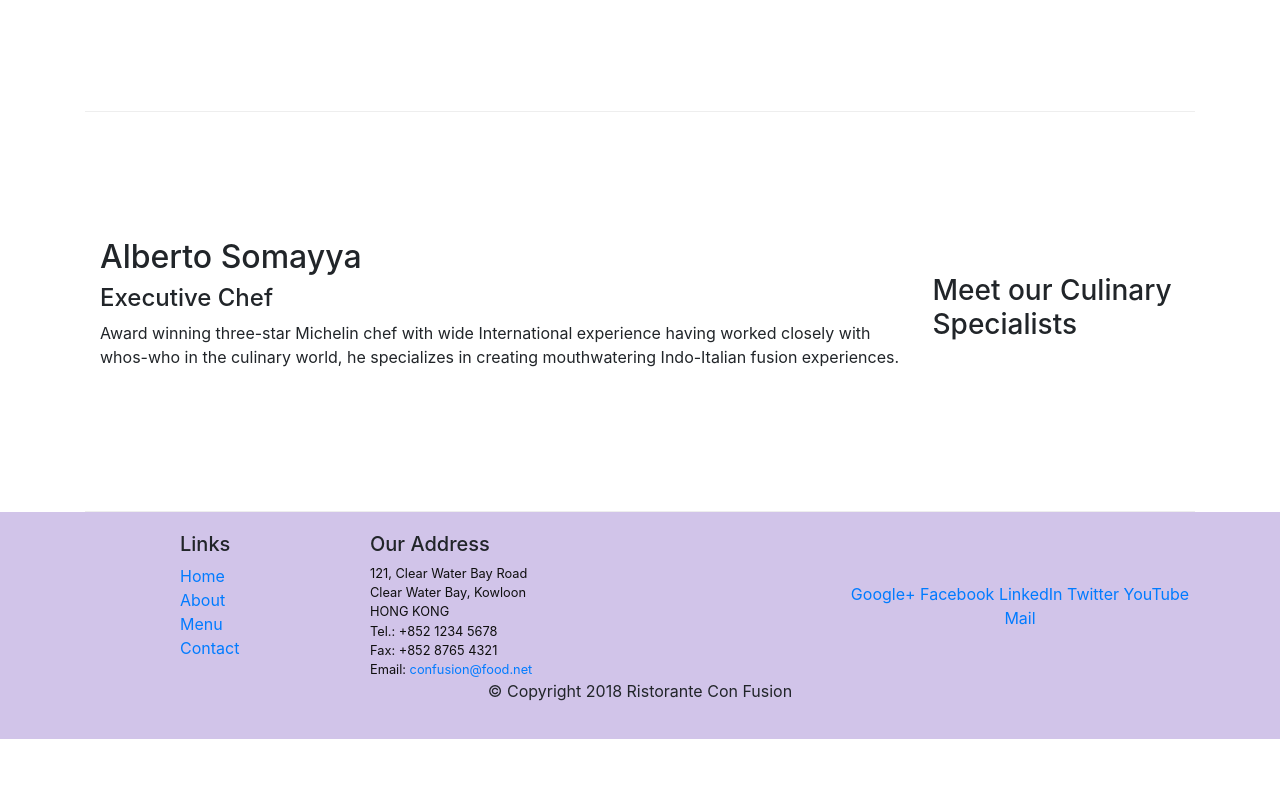
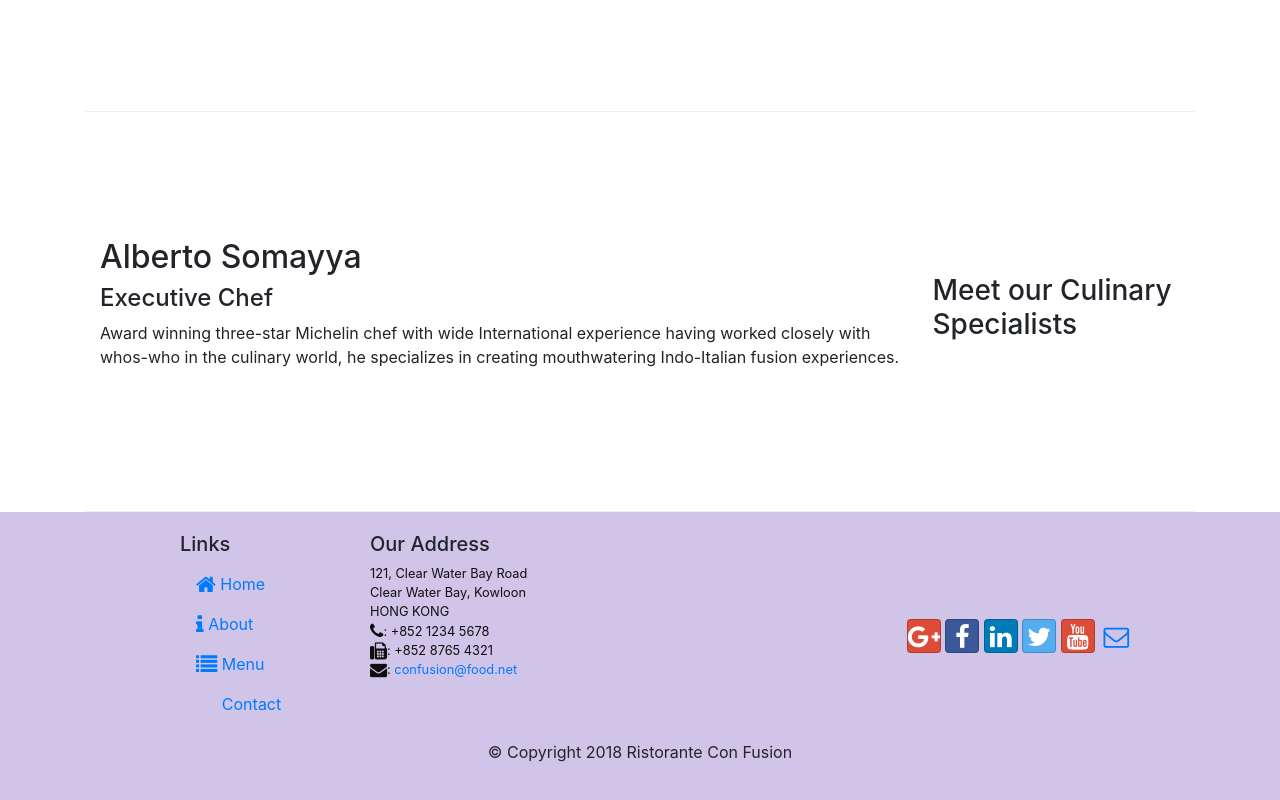
Before and after one commit to CoalterIO/ConFusion, a website: page index.html in a window 1280 px wide. Shown: the part 1022-1822 px from the top of the page. Before the commit the page ends 1761 px from the top, so only its background shows below. Drawn offline with nearby package versions, Linux system fonts and the light colour scheme.

Commit message:
Icon Fonts

```diff
--- a/css/styles.css
+++ b/css/styles.css
@@ -35,5 +35,5 @@ body{
 }
 
 .navbar-dark {
-     background-color: #512DA8;
+     background-color: #5c2183;
 }
--- a/index.html
+++ b/index.html
@@ -9,6 +9,10 @@
 
     <!-- Bootstrap CSS -->
     <link rel="stylesheet" href="node_modules/bootstrap/dist/css/bootstrap.min.css">
+    <link rel="stylesheet" href="node_modules/bootstrap-social/bootstrap-social.css">
+
+    <!--Fonts-->
+    <link rel="stylesheet" href="node_modules/font-awesome/css/font-awesome.min.css">
 
     <!-- Custom CSS -->
     <link href="css/styles.css" rel="stylesheet">
@@ -22,10 +26,10 @@
             <a class="navbar-brand" href="#">Ristorante Con Fusion</a>
             <div class="collapse navbar-collapse" id="Navbar">
                 <ul class="navbar-nav mr-auto">
-                    <li class="nav-item active"><a class="nav-link" href="#">Home</a></li>
-                    <li class="nav-item"><a class="nav-link" href="./aboutus.html">About</a></li>
-                    <li class="nav-item"><a class="nav-link" href="#">Menu</a></li>
-                    <li class="nav-item"><a class="nav-link" href="#">Contact</a></li>
+                    <li class="nav-item active"><a class="nav-link" href="#"><span class="fa fa-home fa-lg"></span> Home</a></li>
+                    <li class="nav-item"><a class="nav-link" href="./aboutus.html"><span class="fa fa-info fa-lg"></span> About</a></li>
+                    <li class="nav-item"><a class="nav-link" href="#"><span class="fa fa-list fa-lg"></span> Menu</a></li>
+                    <li class="nav-item"><a class="nav-link" href="#"><span class="fa fa-address-card fa-lg"></span> Contact</a></li>
                 </ul>
             </div>
         </div>
@@ -86,10 +90,10 @@
                 <div class="col-4 offset-1 col-sm-2">
                     <h5>Links</h5>
                     <ul class="list-unstyled">
-                        <li><a href="#">Home</a></li>
-                        <li><a href="./aboutus.html">About</a></li>
-                        <li><a href="#">Menu</a></li>
-                        <li><a href="#">Contact</a></li>
+                        <li class="nav-item active"><a class="nav-link" href="#"><span class="fa fa-home fa-lg"></span> Home</a></li>
+                        <li class="nav-item"><a class="nav-link" href="./aboutus.html"><span class="fa fa-info fa-lg"></span> About</a></li>
+                        <li class="nav-item"><a class="nav-link" href="#"><span class="fa fa-list fa-lg"></span> Menu</a></li>
+                        <li class="nav-item"><a class="nav-link" href="#"><span class="fa fa-address-card fa-lg"></span> Contact</a></li>
                     </ul>
                 </div>
                 <div class="col-7 col-sm-5">
@@ -98,19 +102,20 @@
 		              121, Clear Water Bay Road<br>
 		              Clear Water Bay, Kowloon<br>
 		              HONG KONG<br>
-		              Tel.: +852 1234 5678<br>
-		              Fax: +852 8765 4321<br>
-		              Email: <a href="mailto:confusion@food.net">confusion@food.net</a>
+		              <i class="fa fa-phone fa-lg"></i>: +852 1234 5678<br>
+                      <i class="fa fa-fax fa-lg"></i>: +852 8765 4321<br>
+                      <i class="fa fa-envelope fa-lg"></i>:
+                      <a href="mailto:confusion@food.net">confusion@food.net</a>
 		           </address>
                 </div>
                 <div class="col-12 col-sm-4 align-self-center">
                     <div class="text-center">
-                        <a href="http://google.com/+">Google+</a>
-                        <a href="http://www.facebook.com/profile.php?id=">Facebook</a>
-                        <a href="http://www.linkedin.com/in/">LinkedIn</a>
-                        <a href="http://twitter.com/">Twitter</a>
-                        <a href="http://youtube.com/">YouTube</a>
-                        <a href="mailto:">Mail</a>
+                        <a class="btn btn-social-icon btn-google" href="http://google.com/+"><i class="fa fa-google-plus"></i></a>
+                        <a class="btn btn-social-icon btn-facebook" href="http://www.facebook.com/profile.php?id="><i class="fa fa-facebook"></i></a>
+                        <a class="btn btn-social-icon btn-linkedin" href="http://www.linkedin.com/in/"><i class="fa fa-linkedin"></i></a>
+                        <a class="btn btn-social-icon btn-twitter" href="http://twitter.com/"><i class="fa fa-twitter"></i></a>
+                        <a class="btn btn-social-icon btn-google" href="http://youtube.com/"><i class="fa fa-youtube"></i></a>
+                        <a class="btn btn-social-icon" href="mailto:"><i class="fa fa-envelope-o"></i></a>
                     </div>
                 </div>
            </div>
--- a/package.json
+++ b/package.json
@@ -15,6 +15,8 @@
   },
   "dependencies": {
     "bootstrap": "^4.0.0",
+    "bootstrap-social": "^5.1.1",
+    "font-awesome": "^4.7.0",
     "jquery": "^3.3.1",
     "popper.js": "^1.12.9"
   }
```
Also changed, not shown: aboutus.html (+22 -17 lines), 1 other file.
